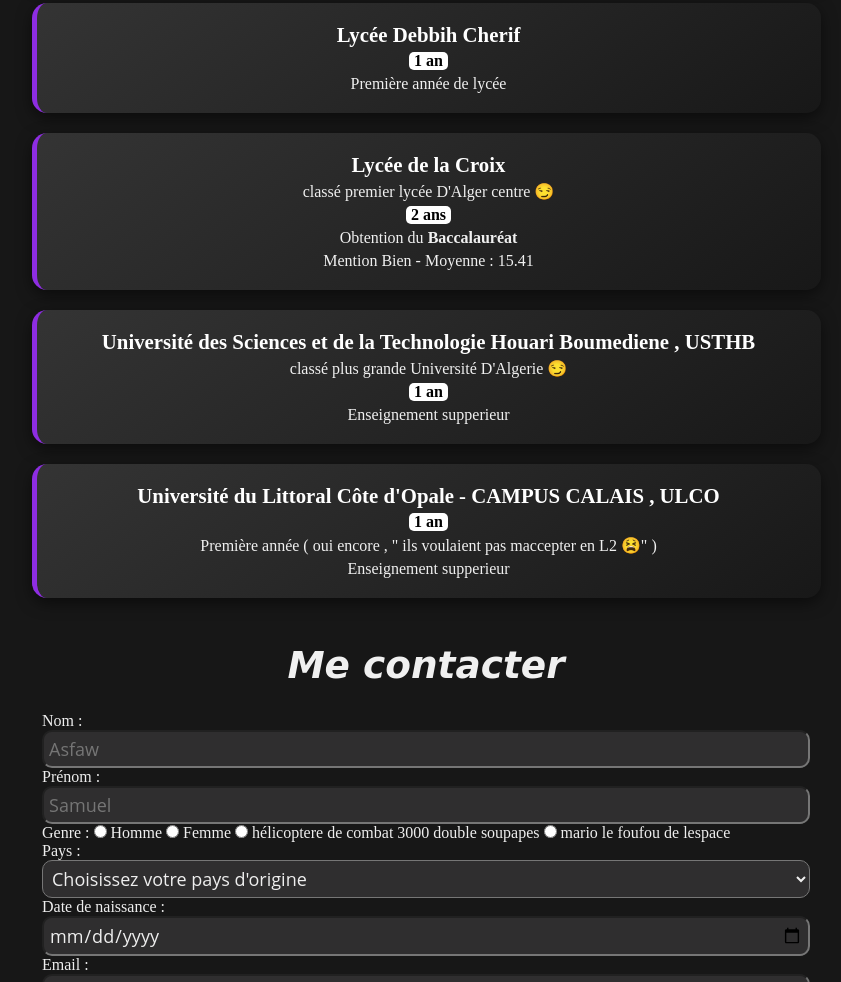
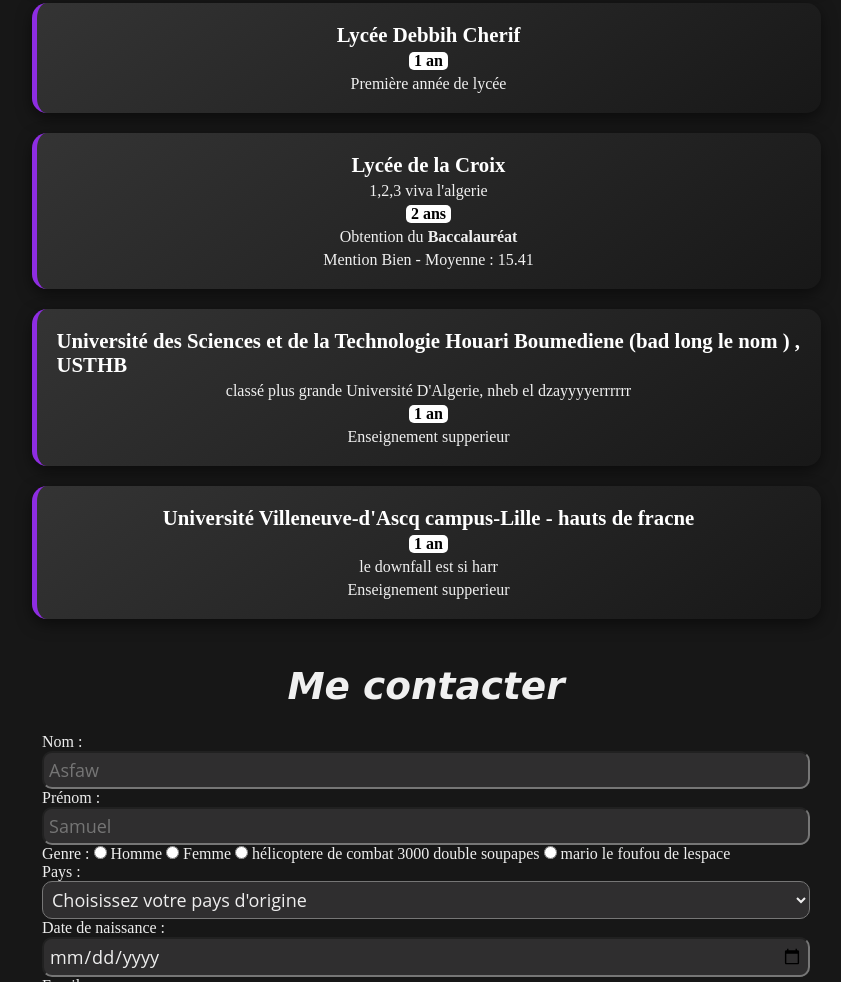
Before and after one commit to cooper340/cooper_rhll_portfolio, a plain HTML site: page index.html in a window 1280 px wide. Shown: the part 1955-2937 px from the top of the page, without its empty margins (214-1055 px from the left). Drawn offline with Linux system fonts and the light colour scheme.

Commit message:
Update index.html

```diff
--- a/index.html
+++ b/index.html
@@ -263,7 +263,7 @@
 
     <div class="ecole">
         <h4>Lycée  de la Croix</h4>
-        <p>classé premier lycée D'Alger centre 😏</p>
+        <p>1,2,3 viva l'algerie</p>
         <p class="duree"> 2 ans</p>
         <p>Obtention du <strong>Baccalauréat</strong>  </p>
         <p>Mention Bien - Moyenne : 15.41</p>
@@ -275,8 +275,8 @@
 
 
     <div class="ecole">
-        <h4> Université des Sciences et de la Technologie Houari Boumediene , USTHB</h4>
-        <p>classé  plus grande Université D'Algerie 😏</p>
+        <h4> Université des Sciences et de la Technologie Houari Boumediene (bad long le nom ) , USTHB</h4>
+        <p>classé  plus grande Université D'Algerie, nheb el dzayyyyerrrrrr </p>
         <p class="duree"> 1 an  </p>
         <p> Enseignement supperieur </p>
 
@@ -288,9 +288,9 @@
 
 
      <div class="ecole">
-        <h4>Université du Littoral Côte d'Opale - CAMPUS CALAIS , ULCO</h4>
+        <h4>Université Villeneuve-d'Ascq campus-Lille - hauts de fracne </h4>
         <p class="duree"> 1 an </p>
-        <p>Première année ( oui encore , " ils voulaient pas maccepter en L2 😫" ) </p>
+        <p> le  downfall est si harr </p>
         <p> Enseignement supperieur </p>
     </div>
 
```
